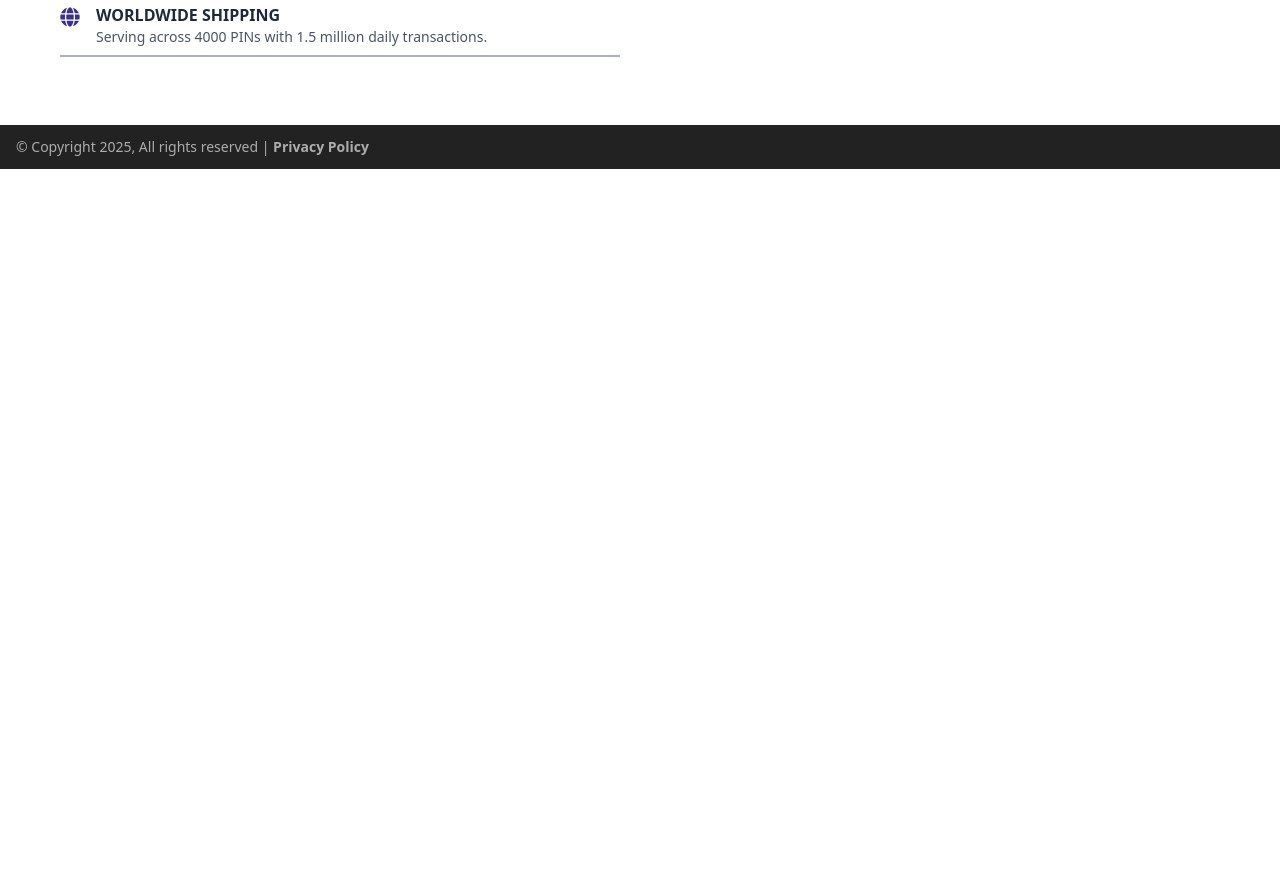
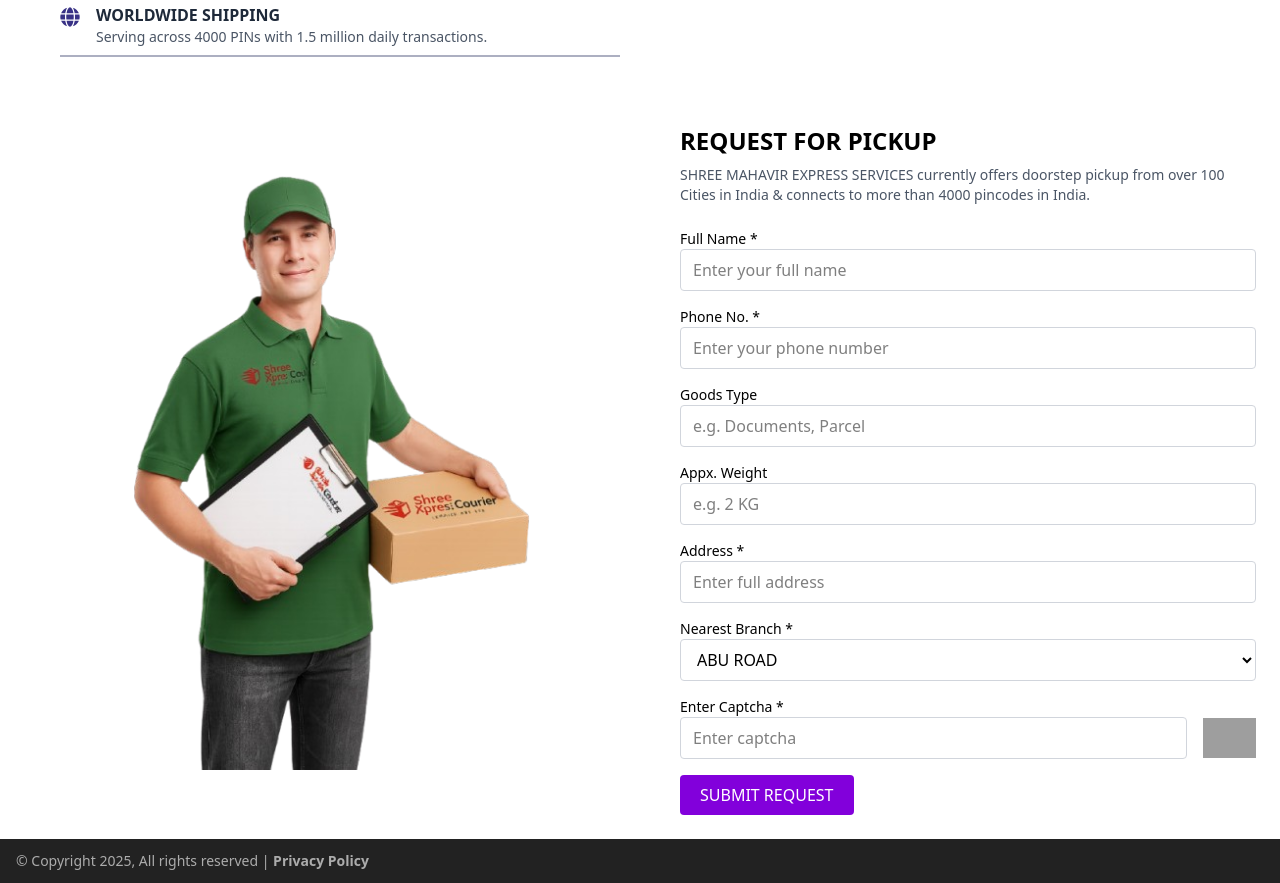
Before and after one commit to dhameliyahit/ShreeXpress-client, a React (Vite) app: page / in a window 1280 px wide. Shown: the part 1600-2483 px from the top of the page. Before the commit the page ends 1769 px from the top, so only its background shows below. Built offline with nearby package versions, Linux system fonts and the light colour scheme; grey boxes are pictures that could not be loaded.

Commit message:
demo pickup form add by-hit

```diff
--- a/src/components/Layout/Header.jsx
+++ b/src/components/Layout/Header.jsx
@@ -47,7 +47,7 @@ const Header = () => {
 
       {/* Mobile View Nav Link's */}
       <button
-        className="md:hidden sm:flex border px-4 text-2xl mx-2 items-center cursor-pointer"
+        className="md:hidden sm:flex border px-4 py-4 text-2xl mx-2 cursor-pointer"
         onClick={() => setIsSidebarOpen(true)}
       >
         <RxHamburgerMenu />
--- a/src/components/pages/HomePage.jsx
+++ b/src/components/pages/HomePage.jsx
@@ -16,6 +16,7 @@ const HomePage = () => {
                 <HeroSection /> {/* This is the Hero section callusnow** component 🔝 */}
                 <QuickAccessSection /> {/* This is the Quick Access section callusnow** component 🔝 */}
                 <AboutUs />
+                <RequestOfPickUp />
             </Layout>
         </>
     )
@@ -41,7 +42,7 @@ const HeroSection = () => {
                     <span className="text-1xl md:text-2xl mt-3 font-bold block">
                         Courier Service pvt. ltd.
                     </span>
-                    <span className="text-sm md:text-lg inline-flex items-center block mt-1">
+                    <span className="text-sm md:text-lg inline-flex items-center mt-1">
                         {/* Added Typewriter Animation */}
                         <span className='mr-2'>We Deliver — </span> <Typewriter options={{
                             strings: [' Fast.', ' Safe.', ' Reliable.'],
@@ -213,6 +214,117 @@ const AboutUs = () => {
     );
 };
 
+// add request of pick up component
+// add one feild like enter pincode or city name so find nearest branch in select option
+const RequestOfPickUp = () => {
+
+    const ROPImg = './assets/ROP.png'; // Adjust the path as necessary
+    /*
+        near by brach show commendis
+        if(name && pincode)
+    */
+    return (
+
+        <section className="flex flex-col lg:flex-row items-center pb-6 justify-between px-6  bg-white w-full">
+            {/* Left Image */}
+            <div className="lg:w-1/2 w-full flex justify-center mb-8 lg:mb-0">
+                <img
+                    src={ROPImg}
+                    alt="Pickup Delivery Guy"
+                    className="w-[400px] h-auto object-contain"
+                />
+            </div>
+
+            {/* Right Form */}
+            <div className="lg:w-1/2 w-full max-w-xl">
+                <h2 className="text-2xl font-bold mb-2">REQUEST FOR PICKUP</h2>
+                <p className="text-sm text-gray-600 mb-6">
+                    SHREE MAHAVIR EXPRESS SERVICES currently offers doorstep pickup from over 100 Cities in India & connects to more than 4000 pincodes in India.
+                </p>
+
+                <form className="space-y-4">
+                    <div>
+                        <label className="block text-sm font-medium">Full Name *</label>
+                        <input
+                            type="text"
+                            placeholder="Enter your full name"
+                            className="w-full border border-gray-300 rounded px-3 py-2"
+                        />
+                    </div>
+
+                    <div>
+                        <label className="block text-sm font-medium">Phone No. *</label>
+                        <input
+                            type="tel"
+                            placeholder="Enter your phone number"
+                            className="w-full border border-gray-300 rounded px-3 py-2"
+                        />
+                    </div>
+
+                    <div>
+                        <label className="block text-sm font-medium">Goods Type</label>
+                        <input
+                            type="text"
+                            placeholder="e.g. Documents, Parcel"
+                            className="w-full border border-gray-300 rounded px-3 py-2"
+                        />
+                    </div>
+
+                    <div>
+                        <label className="block text-sm font-medium">Appx. Weight</label>
+                        <input
+                            type="text"
+                            placeholder="e.g. 2 KG"
+                            className="w-full border border-gray-300 rounded px-3 py-2"
+                        />
+                    </div>
+
+                    <div>
+                        <label className="block text-sm font-medium">Address *</label>
+                        <input
+                            type="text"
+                            placeholder="Enter full address"
+                            className="w-full border border-gray-300 rounded px-3 py-2"
+                        />
+                    </div>
+
+                    <div>
+                        <label className="block text-sm font-medium">Nearest Branch *</label>
+                        <select className="w-full border border-gray-300 rounded px-3 py-2">
+                            <option>ABU ROAD</option>
+                            <option>Ahmedabad</option>
+                            <option>Mumbai</option>
+                            {/* Add more options if needed */}
+                        </select>
+                    </div>
+
+                    <div>
+                        <label className="block text-sm font-medium">Enter Captcha *</label>
+                        <div className="flex items-center gap-4">
+                            <input
+                                type="text"
+                                placeholder="Enter captcha"
+                                className="w-full border border-gray-300 rounded px-3 py-2"
+                            />
+                            <img
+                                src="/your-captcha-path/captcha-image.png"
+                                alt="Captcha"
+                                className="h-10 w-auto"
+                            />
+                        </div>
+                    </div>
+
+                    <button
+                        type="submit"
+                        className="bg-purple-700 text-white px-5 py-2 rounded hover:bg-purple-800 transition"
+                    >
+                        SUBMIT REQUEST
+                    </button>
+                </form>
+            </div>
+        </section>
+    );
+};
 
 
 export default HomePage
```
Also changed, not shown: public/assets/ROP.png (added).
